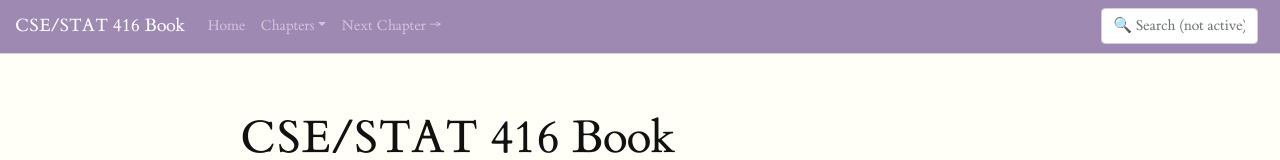
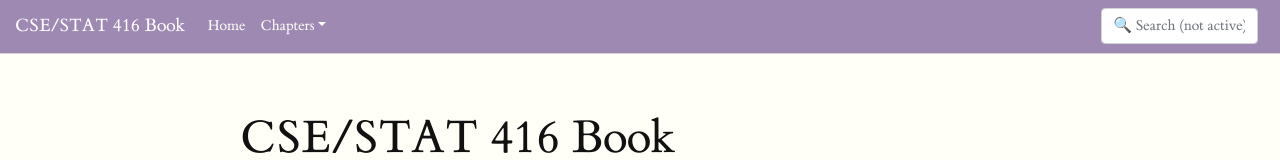
Before and after one commit to hschafer/CSE-STAT-416-book, a Next.js app in the folder website/: page / in a window 1280 px wide. Shown: the top 160 px of the page. Built offline with nearby package versions, Linux system fonts and the light colour scheme.

Commit message:
Update styling of nav bar
Also includes some import reorganizing

```diff
--- a/website/components/layout.js
+++ b/website/components/layout.js
@@ -1,18 +1,14 @@
-import { useState } from "react";
-import Link from "next/link";
-
-import tableOfContents from "../table_of_contents.js";
-
-import styles from "./layout.module.css";
-
-import Navbar from "react-bootstrap/Navbar";
-import Nav from "react-bootstrap/Nav";
-import NavDropdown from "react-bootstrap/NavDropdown";
-
+import Button from "react-bootstrap/Button";
 import Collapse from "react-bootstrap/Collapse";
 import Form from "react-bootstrap/Form";
 import FormControl from "react-bootstrap/FormControl";
-import Button from "react-bootstrap/Button";
+import Link from "next/link";
+import Nav from "react-bootstrap/Nav";
+import NavDropdown from "react-bootstrap/NavDropdown";
+import Navbar from "react-bootstrap/Navbar";
+import styles from "./layout.module.css";
+import tableOfContents from "../table_of_contents.js";
+import { useState } from "react";
 
 function makeChapter(chapter) {
   return (
@@ -83,16 +79,20 @@ export default function Layout({
         <Navbar.Collapse id="basic-navbar-nav">
           <Nav className="mr-auto">
             <Link href="/">
-              <a className="nav-link" role="button">
+              <a className={"nav-link " + styles.navlink} role="button">
                 Home
               </a>
             </Link>
-            <NavDropdown title="Chapters" id="basic-nav-dropdown">
+            <NavDropdown
+              title="Chapters"
+              className={styles.navdropdown}
+              id="basic-nav-dropdown"
+            >
               {tableOfContents.map(makeDropdownElement)}
             </NavDropdown>
             {prevPage ? (
               <Link href={prevPage}>
-                <a className="nav-link" role="button">
+                <a className={"nav-link " + styles.navlink} role="button">
                   &#8592; Previous Chapter
                 </a>
               </Link>
@@ -101,7 +101,7 @@ export default function Layout({
             )}
             {nextPage ? (
               <Link href={nextPage}>
-                <a className="nav-link" role="button">
+                <a className={"nav-link " + styles.navlink} role="button">
                   Next Chapter &#8594;
                 </a>
               </Link>
--- a/website/components/layout.module.css
+++ b/website/components/layout.module.css
@@ -1,6 +1,11 @@
 .nav {
   border-bottom: 1px solid lightgray;
   background-color: #9e89b3;
+}
+
+.nav .navlink,
+.nav .navdropdown > a {
+  color: #fffff8 !important;
 }
 
 button.unbutton {
--- a/website/pages/index.js
+++ b/website/pages/index.js
@@ -1,8 +1,6 @@
 import Head from "next/head";
+import Layout from "../components/layout";
 import Link from "next/link";
-
-import Layout from "../components/layout";
-
 import tableOfContents from "../table_of_contents.js";
 
 function chapterToLI(chapter) {
@@ -17,10 +15,7 @@ function chapterToLI(chapter) {
 
 export default function Home() {
   return (
-    <Layout
-      showTOC="False"
-      nextPage={`/chapters/${tableOfContents[0]["file"]}`}
-    >
+    <Layout showTOC="False">
       <Head>
         <title>CSE/STAT 416 Book</title>
         <link rel="icon" href="/favicon.ico" />
```
